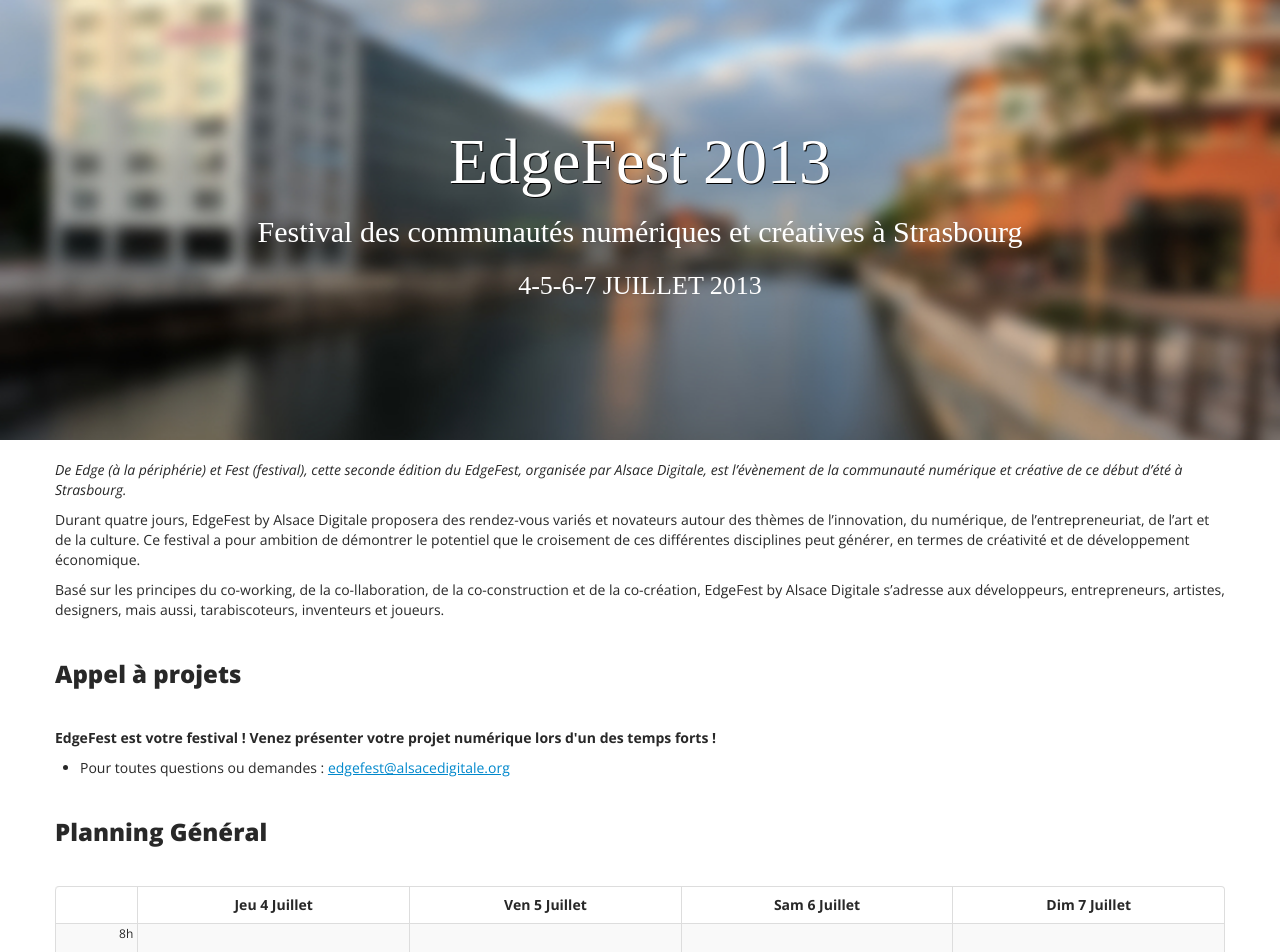
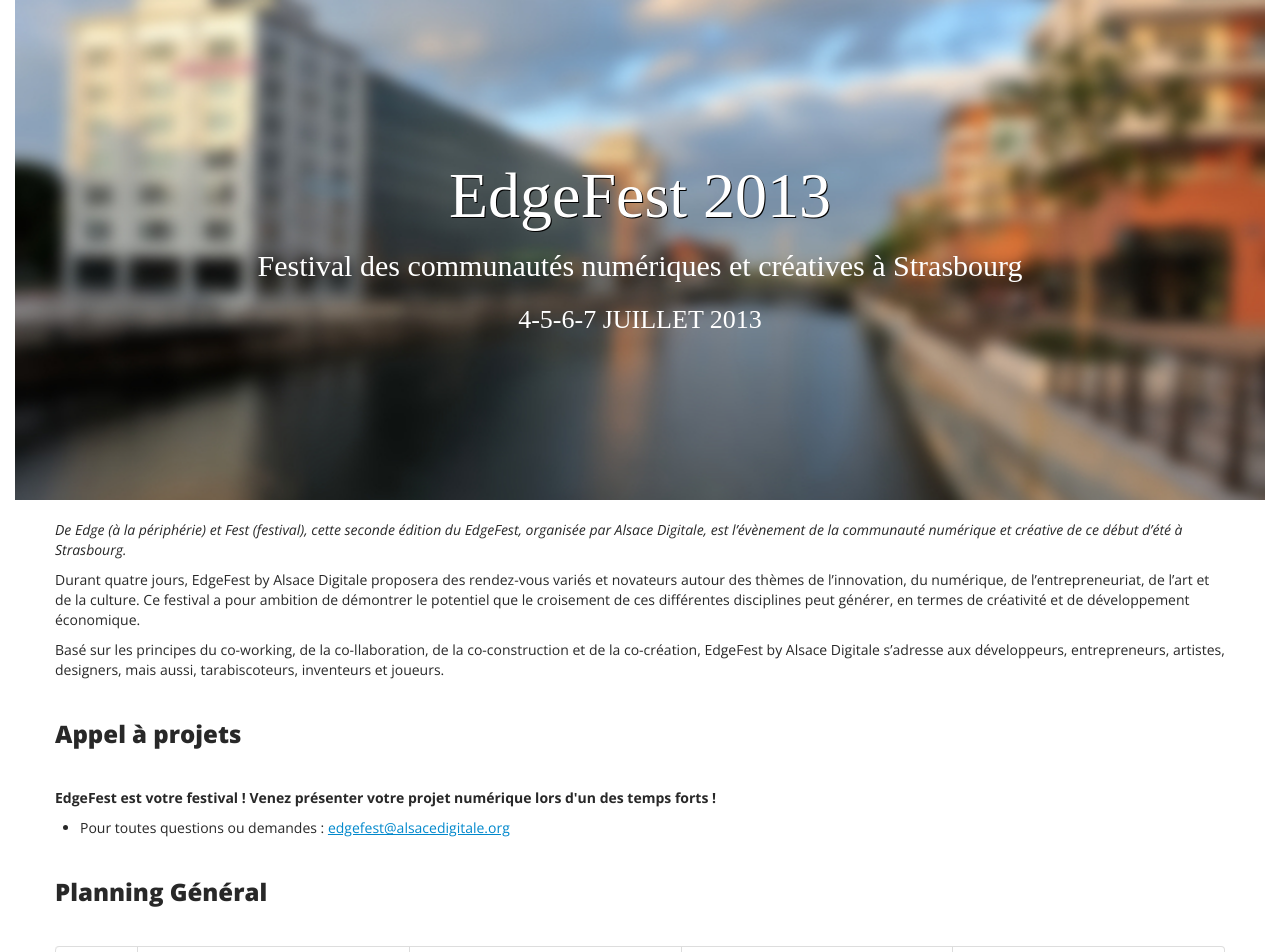
Before and after one commit to AlsaceDigitale/edgefest, a Jekyll site: the page built from index.html, in a window 1280 px wide. Shown: the top 952 px of the page. Built offline with Jekyll 4.4.1, drawn with Linux system fonts in a browser that asks for light colours; some web fonts are replaced.

Commit message:
better positionning of background image, facebook metadata

```diff
--- a/_layouts/default.html
+++ b/_layouts/default.html
@@ -6,7 +6,10 @@
     <meta name="viewport" content="width=device-width, initial-scale=1.0">
     <meta name="description" content="">
     <meta name="author" content="">
-
+    <meta property="og:title" content="{{ page.title }}" />
+    <meta property="og:type" content="website" />
+    {% if page.facebook_description %}<meta property="og:description" content="{{ page.facebook_description }}" />{% endif %}
+    {% if page.facebook_image %}<meta property="og:image" content="{{ page.facebook_image }}" />{% endif %}
     <!-- Le styles -->
     <link href="css/bootstrap.min.css" rel="stylesheet">
     <link href="css/bootstrap-responsive.min.css" rel="stylesheet">
--- a/css/extra.css
+++ b/css/extra.css
@@ -35,12 +35,14 @@
 }
 
 header {
-  height: 440px;
+  height: 500px;
   color: white;
   width: 100%;
-  background: url("/img/rivetoile.jpg") no-repeat scroll center center #000000;
-  background-size: cover;
-  background-attachment: fixed;
+  background: url("/img/rivetoile.jpg") no-repeat center top fixed;
+  -webkit-background-size: contain;
+  -moz-background-size: contain;
+  -o-background-size: contain;
+  background-size: contain;
 }
 
 header a.mainlink, header a.mainlink:hover, header a.mainlink:visited {
@@ -49,7 +51,7 @@
 }
 
 header h1 {
-  margin-top: 130px;
+  margin-top: 164px;
   font: 400 64px/64px 'Londrina Solid';
   text-shadow: 1px 1px #000000;
 }
--- a/index.html
+++ b/index.html
@@ -1,6 +1,8 @@
 ---
 layout: default
 title: "EdgeFest - Festival des communautés numériques et créatives à Strasbourg - 4-5-6-7 juillet 2013"
+facebook_image: "http://www.edgefest.fr/img/rivetoile.jpg"
+facebook_description: "Durant quatre jours, EdgeFest by Alsace Digitale proposera des rendez-vous variés et novateurs autour des thèmes de l’innovation, du numérique, de l’entrepreneuriat, de l’art et de la culture. Ce festival a pour ambition de démontrer le potentiel que le croisement de ces différentes disciplines peut générer, en termes de créativité et de développement économique."
 ---
 {% include callforprojects.html %}
 {% include planning.html %}
```
